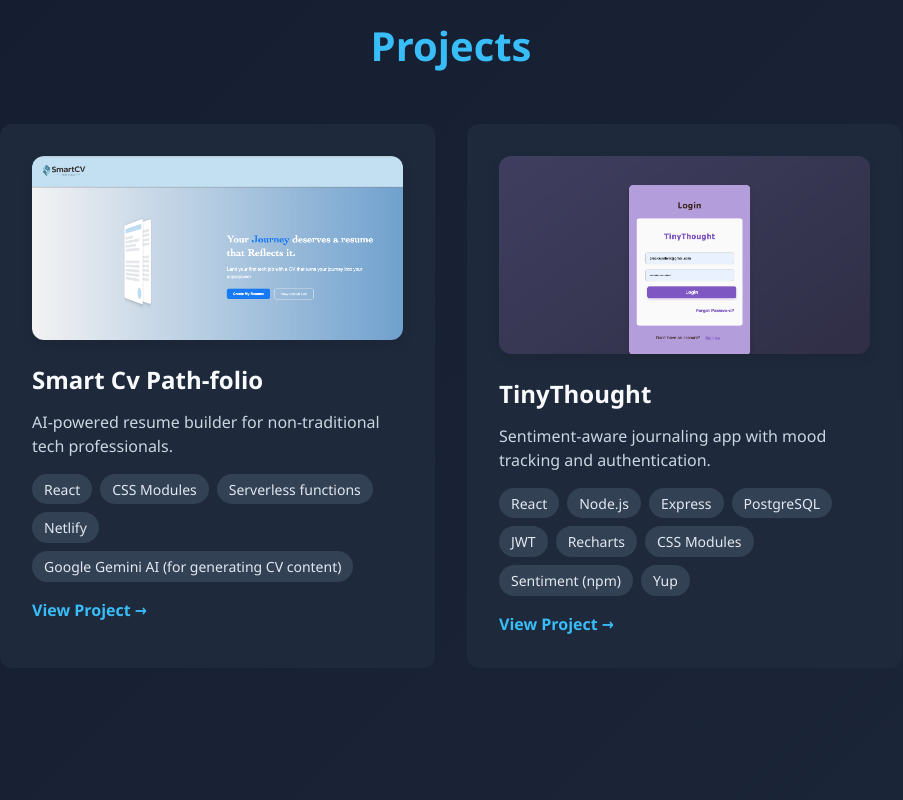
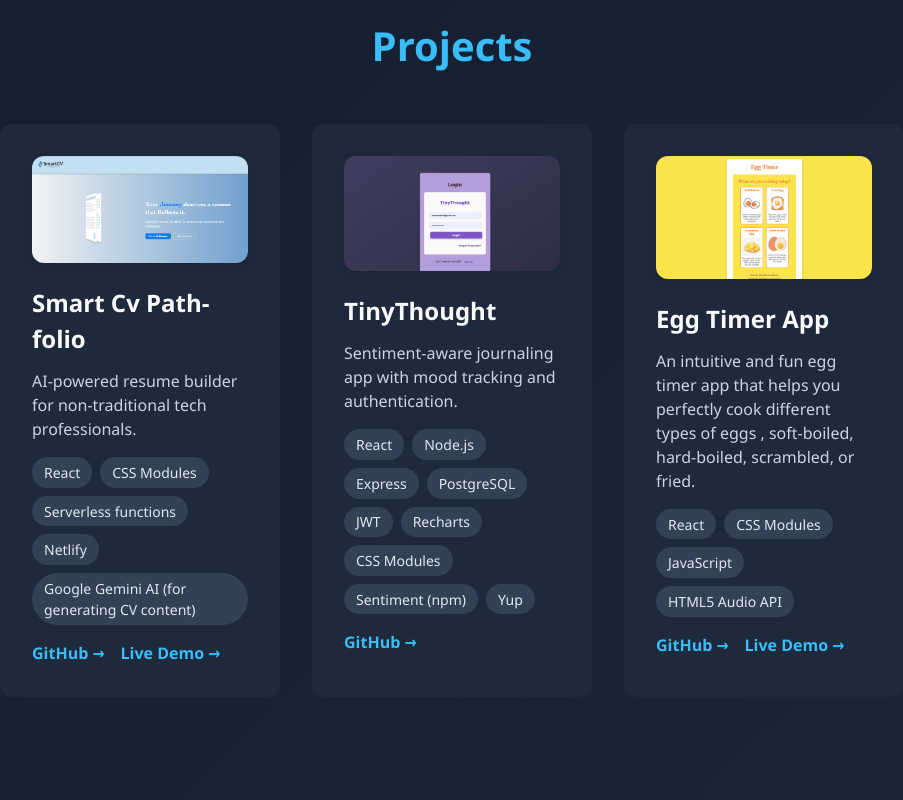
Before and after one commit to AferePreciousOnome/MyPortfolio, a React (Vite) app: page / in a window 1280 px wide. Shown: the part 1560-2360 px from the top of the page, without its empty margins (314-1217 px from the left). Built offline with nearby package versions, Linux system fonts and the light colour scheme.

Commit message:
Add egg timer project to my project component

```diff
--- a/src/components/Projects/Projects.jsx
+++ b/src/components/Projects/Projects.jsx
@@ -13,6 +13,7 @@ const projects = [
       " Google Gemini AI (for generating CV content)",
     ],
     link: "https://github.com/SyedArslanHaider/smart-cv-builder",
+    liveDemo: "https://deploy-preview-103--smart-cv-migracode.netlify.app",
     image: "/images/cvPathfolio.png",
   },
   {
@@ -32,6 +33,15 @@ const projects = [
     ],
     link: "https://github.com/AferePreciousOnome/TinyThought_website",
     image: "/images/tinyThought.png",
+  },
+  {
+    title: "Egg Timer App",
+    description:
+      "An intuitive and fun egg timer app that helps you perfectly cook different types of eggs , soft-boiled, hard-boiled, scrambled, or fried.",
+    tech: ["React", "CSS Modules", "JavaScript", "HTML5 Audio API"],
+    link: "https://github.com/AferePreciousOnome/eggTimer",
+    liveDemo: "https://egg-timer-qmmz.vercel.app/",
+    image: "/images/eggTimer.png",
   },
 ];
 
@@ -54,14 +64,26 @@ const Projects = () => {
                 <li key={i}>{tech}</li>
               ))}
             </ul>
+            <div className={styles.links}>
               <a
                 href={project.link}
                 target="_blank"
                 rel="noopener noreferrer"
                 className={styles.link}
               >
-              View Project →
+                GitHub →
               </a>
+              {project.liveDemo && (
+                <a
+                  href={project.liveDemo}
+                  target="_blank"
+                  rel="noopener noreferrer"
+                  className={styles.link}
+                >
+                  Live Demo →
+                </a>
+              )}
+            </div>
           </div>
         ))}
       </div>
--- a/src/components/Projects/Projects.module.css
+++ b/src/components/Projects/Projects.module.css
@@ -68,10 +68,17 @@
   font-size: 0.875rem;
 }
 
+.links {
+  display: flex;
+  gap: 1rem;
+  margin-top: 1rem;
+}
+
 .link {
   color: #38bdf8;
   text-decoration: none;
   font-weight: bold;
+  transition: color 0.2s ease;
 }
 
 .link:hover {
```
Also changed, not shown: public/images/eggTimer.png (added). Lines whose indentation alone changed are shown as unchanged.
